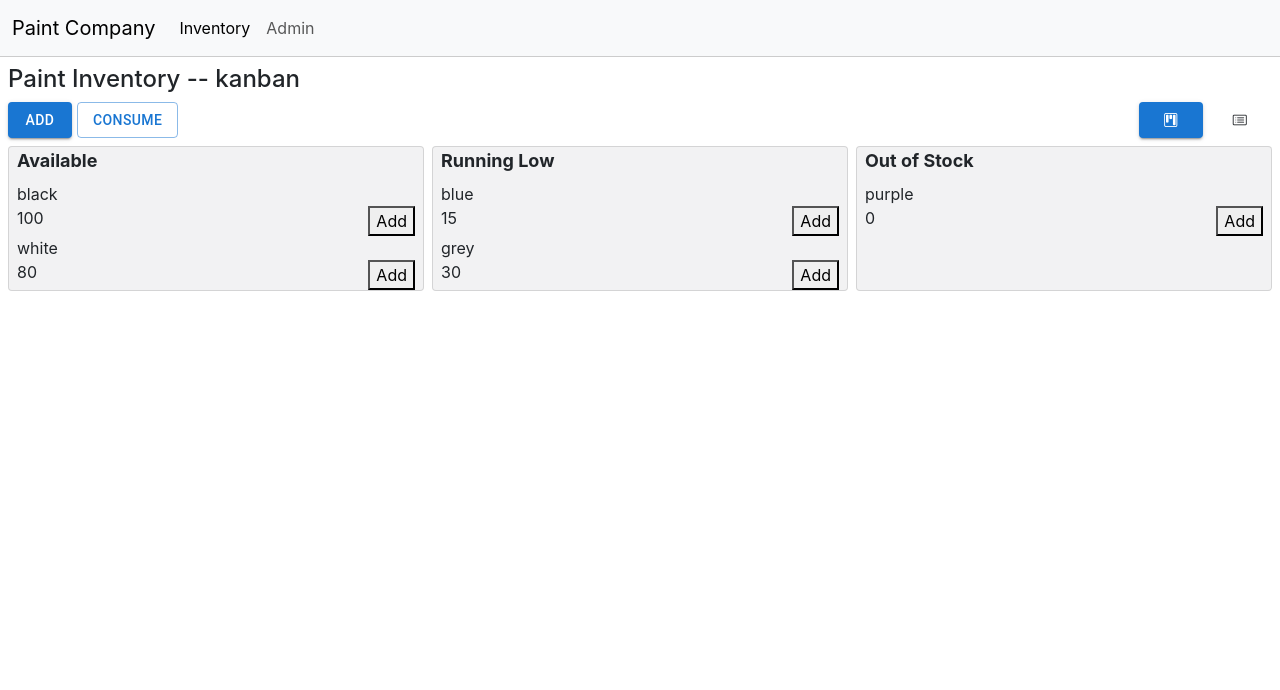
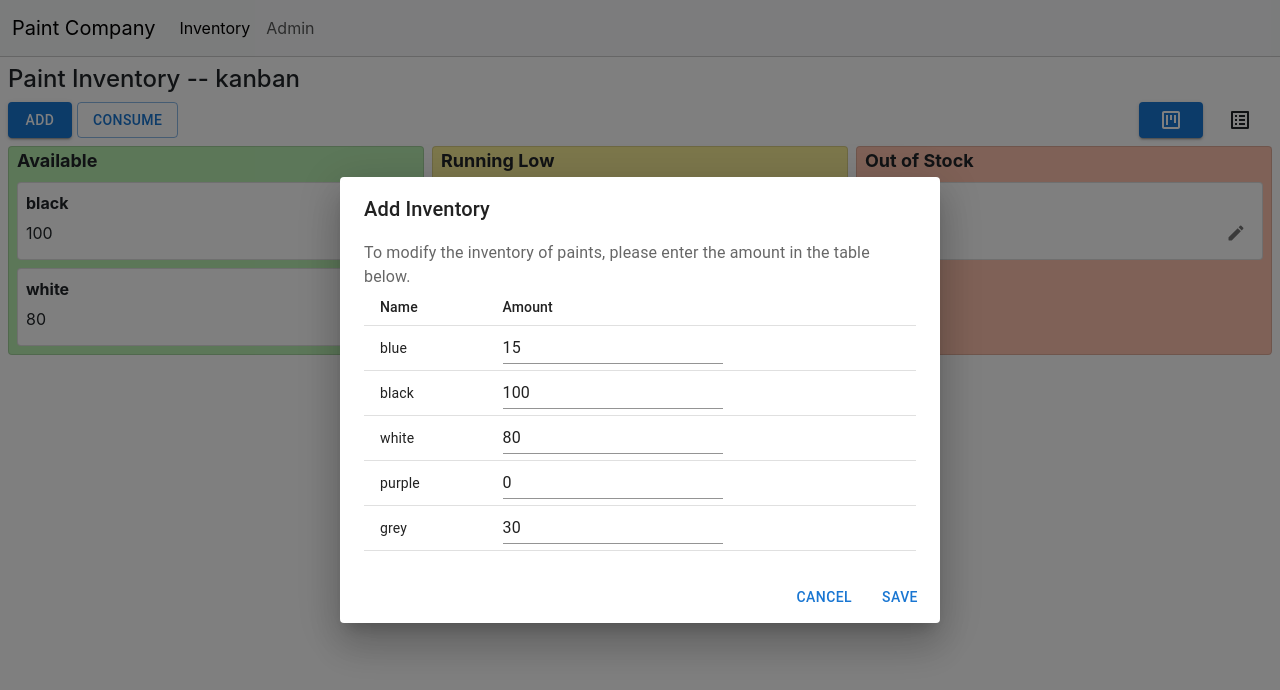
Before and after one commit to owen918/paint-company-ui, a React (Create React App) app: page /inventory in a window 1280 px wide. Both pictures are taken after a click on the button "ADD". Shown: the top 690 px of the page. Built offline with nearby package versions, Linux system fonts and the light colour scheme.

Commit message:
[WIP]apply material-ui

```diff
--- a/src/layouts/InventoryPage/InventoryPage.tsx
+++ b/src/layouts/InventoryPage/InventoryPage.tsx
@@ -1,4 +1,4 @@
-import React, { useEffect, useState } from "react";
+import { FormEvent, useState } from "react";
 import InventoryModel from "../../models/InventoryModel";
 import Actions from "./components/Actions";
 import TableView from "./components/TableView";
@@ -6,9 +6,12 @@ import Header from "./components/Header";
 import KanbanView from "./components/KanbanView";
 import { Box } from "@mui/material";
 import { styled } from "@mui/material/styles";
+import EditDialog from "./components/EditModal";
+import Status from "../../models/InventoryStatusModel";
 
 const defaultData: InventoryModel[] = require("../../data/inventory.json");
 const defaultColumnConfig: string[] = ["Name", "Amount", "Status"];
+const dialogColumnConfig: string[] = ["Name", "Amount"];
 
 interface ViewProp {
   currentView: string;
@@ -30,27 +33,67 @@ const View = ({ currentView, data, columnConfig }: ViewProp) => {
 };
 
 export const InventoryPage = () => {
+  const [inventory, setInventory] = useState(defaultData);
   const [currentView, setCurrentView] = useState("kanban");
+  const [dialogOpen, setDialogOpen] = useState(false);
 
-  const onAddInventory = () => {
-    console.log("Clicked Add Inventory Button");
+  const handleDialogClose = () => setDialogOpen(false);
+  const handleDialogOpen = () => setDialogOpen(true);
+
+  const [mode, setMode] = useState("ADD");
+
+  const addInventory = (e) => {
+    console.log("Add Inventory");
+  };
+  const consumeInventory = (e) => {
+    console.log("Consume Inventory");
   };
 
-  const onConsumeInventory = () => {
-    console.log("Clicked consume inventory button");
+  const handleOnChange = (e) => {
+    setInventory([
+      ...inventory,
+      {
+        id: e.target.id,
+        name: e.target.name,
+        amount: e.target.value,
+        status: Status.available,
+      },
+    ]);
+  };
+
+  // after
+  const dialogSubmit = mode === "ADD" ? addInventory : consumeInventory;
+  const title = mode === "ADD" ? "Add Inventory" : "Consume Inventory";
+
+  const onClickAddInventory = () => {
+    handleDialogOpen();
+    setMode("ADD");
+  };
+  const onClickConsumeInventory = () => {
+    handleDialogOpen();
+    setMode("CONSUME");
   };
 
   return (
     <InventoryPageBox>
-      <Header currentView={currentView}></Header>
+      <EditDialog
+        handleOnClose={handleDialogClose}
+        data={inventory}
+        columnConfig={dialogColumnConfig}
+        open={dialogOpen}
+        title={title}
+        handleDialogSubmit={dialogSubmit}
+        handleOnChange={handleOnChange}
+      />
+      <Header view={currentView}></Header>
       <Actions
-        onAddInventory={onAddInventory}
-        onConsumeInventory={onConsumeInventory}
+        onClickAddInventory={onClickAddInventory}
+        onClickConsumeInventory={onClickConsumeInventory}
         onSwitchView={setCurrentView}
         currentView={currentView}
       />
       <View
-        data={defaultData}
+        data={inventory}
         columnConfig={defaultColumnConfig}
         currentView={currentView}
       ></View>
--- a/src/layouts/InventoryPage/components/Actions.tsx
+++ b/src/layouts/InventoryPage/components/Actions.tsx
@@ -1,18 +1,8 @@
 import Button from "@mui/material/Button";
 import Box from "@mui/material/Box";
 import { styled } from "@mui/material/styles";
-
-interface InventoryButtonProp {
-  onAddInventory: () => void;
-  onConsumeInventory: () => void;
-}
-
-interface ViewButtonProp {
-  currentView: string;
-  onSwitchView: (viewType: string) => void;
-}
-
-interface Prop extends InventoryButtonProp, ViewButtonProp {}
+import ViewKanbanOutlinedIcon from "@mui/icons-material/ViewKanbanOutlined";
+import ListAltOutlinedIcon from "@mui/icons-material/ListAltOutlined";
 
 /**
  * Styled Components
@@ -26,57 +16,41 @@ const ActionButtonBox = styled(ButtonBox)`
   justify-content: space-between;
 `;
 
-/**
- *  COMPONENTS
- */
-const InventoryButtonsBox = ({
-  onAddInventory,
-  onConsumeInventory,
-}: InventoryButtonProp) => {
+const Actions = ({
+  currentView,
+  onClickAddInventory,
+  onClickConsumeInventory,
+  onSwitchView,
+}: {
+  currentView: string;
+  onClickAddInventory: () => void;
+  onClickConsumeInventory: () => void;
+  onSwitchView: (viewType: string) => void;
+}) => {
   return (
+    <ActionButtonBox>
       <ButtonBox>
-      <Button variant="contained" onClick={onAddInventory}>
+        <Button variant="contained" onClick={onClickAddInventory}>
           Add
         </Button>
-      <Button variant="outlined" onClick={onConsumeInventory}>
+        <Button variant="outlined" onClick={onClickConsumeInventory}>
           Consume
         </Button>
       </ButtonBox>
-  );
-};
-
-const ViewButtonsBox = ({ currentView, onSwitchView }: ViewButtonProp) => {
-  return (
       <ButtonBox>
         <Button
           variant={currentView === "kanban" ? "contained" : null}
           onClick={() => onSwitchView("kanban")}
         >
-        <i className="bi bi-kanban"></i>
+          <ViewKanbanOutlinedIcon />
         </Button>
         <Button
           variant={currentView === "table" ? "contained" : null}
           onClick={() => onSwitchView("table")}
         >
-        <i className="bi bi-card-list"></i>
+          <ListAltOutlinedIcon />
         </Button>
       </ButtonBox>
-  );
-};
-
-const Actions = ({
-  currentView,
-  onAddInventory,
-  onConsumeInventory,
-  onSwitchView,
-}: Prop) => {
-  return (
-    <ActionButtonBox>
-      <InventoryButtonsBox
-        onAddInventory={onAddInventory}
-        onConsumeInventory={onConsumeInventory}
-      />
-      <ViewButtonsBox currentView={currentView} onSwitchView={onSwitchView} />
     </ActionButtonBox>
   );
 };
--- /dev/null
+++ b/src/layouts/InventoryPage/components/EditModal.tsx
@@ -0,0 +1,115 @@
+import {
+  Button,
+  Dialog,
+  DialogActions,
+  DialogContent,
+  DialogContentText,
+  DialogTitle,
+  Table,
+  TableBody,
+  TableCell,
+  TableContainer,
+  TableHead,
+  TableRow,
+  TextField,
+} from "@mui/material";
+
+const EditDialogTableRow = ({ name, amount, handleOnChange }) => {
+  return (
+    <TableRow>
+      <TableCell>{name}</TableCell>
+      <TableCell>
+        <TextField
+          name={name}
+          type="number"
+          variant="standard"
+          value={amount}
+          onChange={handleOnChange}
+        />
+      </TableCell>
+    </TableRow>
+  );
+};
+
+const EditDialogTableBody = ({ data, handleOnChange }) => {
+  return (
+    <TableBody>
+      {data.map((paint) => (
+        <EditDialogTableRow
+          key={paint.id}
+          name={paint.name}
+          amount={paint.amount}
+          handleOnChange={handleOnChange}
+        />
+      ))}
+    </TableBody>
+  );
+};
+
+const EditDialogTableHeader = ({ columnConfig }) => {
+  return (
+    <TableHead>
+      <TableRow>
+        {columnConfig.map((column) => (
+          <TableCell key={column}>{column}</TableCell>
+        ))}
+      </TableRow>
+    </TableHead>
+  );
+};
+
+const EditDialogTable = ({ columnConfig, data, handleOnChange }) => {
+  return (
+    <TableContainer>
+      <Table size="small" aria-label="edit-table">
+        <EditDialogTableHeader columnConfig={columnConfig} />
+        <EditDialogTableBody data={data} handleOnChange={handleOnChange} />
+      </Table>
+    </TableContainer>
+  );
+};
+
+const EditDialogContext = ({ data, columnConfig, handleOnChange }) => {
+  return (
+    <DialogContent>
+      <DialogContentText>
+        To modify the inventory of paints, please enter the amount in the table
+        below.
+      </DialogContentText>
+      <EditDialogTable
+        columnConfig={columnConfig}
+        data={data}
+        handleOnChange={handleOnChange}
+      />
+    </DialogContent>
+  );
+};
+
+const EditDialog = ({
+  open,
+  handleOnClose,
+  title,
+  data,
+  columnConfig,
+  handleDialogSubmit,
+  handleOnChange,
+}) => {
+  return (
+    <Dialog open={open} onClose={handleOnClose}>
+      <form onSubmit={handleDialogSubmit}>
+        <DialogTitle>{title}</DialogTitle>
+        <EditDialogContext
+          data={data}
+          columnConfig={columnConfig}
+          handleOnChange={handleOnChange}
+        />
+        <DialogActions>
+          <Button onClick={handleOnClose}>Cancel</Button>
+          <Button type="submit">Save</Button>
+        </DialogActions>
+      </form>
+    </Dialog>
+  );
+};
+
+export default EditDialog;
--- a/src/layouts/InventoryPage/components/Header.tsx
+++ b/src/layouts/InventoryPage/components/Header.tsx
@@ -1,9 +1,5 @@
-interface Prop {
-  currentView: string;
-}
-
-const Header = ({ currentView }: Prop) => {
-  return <h4>Paint Inventory -- {currentView}</h4>;
+const Header = ({ view }: { view: string }) => {
+  return <h4>Paint Inventory -- {view}</h4>;
 };
 
 export default Header;
--- a/src/layouts/InventoryPage/components/KanbanView.tsx
+++ b/src/layouts/InventoryPage/components/KanbanView.tsx
@@ -1,6 +1,7 @@
-import { Box } from "@mui/material";
+import { Box, IconButton } from "@mui/material";
 import InventoryModel from "../../../models/InventoryModel";
 import { styled } from "@mui/material/styles";
+import EditRoundedIcon from "@mui/icons-material/EditRounded";
 
 const StyledKanban = styled(Box)`
   gap: 8px;
@@ -8,11 +9,11 @@ const StyledKanban = styled(Box)`
   display: flex;
 `;
 
-const StyledBoard = styled(Box)`
+const StyledBoard = styled(Box)<{ $color?: string }>`
   border: 1px solid rgba(0, 0, 0, 0.125);
   border-radius: 0.25rem;
   flex: 1;
-  background-color: #f2f2f3;
+  background-color: ${(props) => props.$color || "#f2f2f3"};
   display: flex;
   flex-direction: column;
   gap: 8px;
@@ -28,21 +29,46 @@ const StyledBoardCard = styled(Box)`
   display: flex;
   flex-direction: column;
   padding-inline: 8px;
+  row-gap: 8px;
+  padding-bottom: 8px;
 `;
 
 const StyledCard = styled(Box)`
+  background-color: white;
   display: flex;
   flex-direction: column;
+  border: 1px solid rgba(0, 0, 0, 0.125);
+  border-radius: 0.25rem;
+  padding: 8px;
 `;
+
+const StyledCardTitle = styled("div")`
+  font-size: medium;
+  font-weight: bold;
+`;
+
+const StyledCardDetail = styled("div")`
+  display: flex;
+  justify-content: space-between;
+  align-items: center;
+`;
+
+const EditButton = () => {
+  return (
+    <IconButton>
+      <EditRoundedIcon fontSize="small" />
+    </IconButton>
+  );
+};
 
 const Card = ({ title, amount }: { title: string; amount: number }) => {
   return (
     <StyledCard>
-      <div>{title}</div>
-      <div className="d-flex justify-content-between">
+      <StyledCardTitle>{title}</StyledCardTitle>
+      <StyledCardDetail>
         <div>{amount}</div>
-        <button type="button">Add</button>
-      </div>
+        <EditButton />
+      </StyledCardDetail>
     </StyledCard>
   );
 };
@@ -61,17 +87,15 @@ const BoardCard = ({ data }: { data: InventoryModel[] }) => {
 const Board = ({
   title,
   data,
-  bgColor,
+  color,
 }: {
   title: string;
   data: InventoryModel[];
-  bgColor?: any;
+  color: string;
 }) => {
   return (
-    <StyledBoard>
-      <BoardTitle item $color={bgColor}>
-        {title}
-      </BoardTitle>
+    <StyledBoard $color={color}>
+      <BoardTitle>{title}</BoardTitle>
       <BoardCard data={data} />
     </StyledBoard>
   );
@@ -82,15 +106,35 @@ const KanbanView = ({ data }: { data: InventoryModel[] }) => {
     return data.filter((paint) => paint.status === status);
   };
 
+  const getCardColor = (status: string) => {
+    if (status === "available") {
+      return "#B9EFB2";
+    }
+    if (status === "running_low") {
+      return "#F9EE97";
+    }
+    if (status === "out_of_stock") {
+      return "#FFC3AE";
+    }
+  };
+
   return (
     <StyledKanban>
       <Board
         title={"Available"}
         data={getData(data, "available")}
-        bgColor={"#B9EFB2"}
+        color={getCardColor("available")}
       />
-      <Board title={"Running Low"} data={getData(data, "running_low")} />
-      <Board title={"Out of Stock"} data={getData(data, "out_of_stock")} />
+      <Board
+        title={"Running Low"}
+        data={getData(data, "running_low")}
+        color={getCardColor("running_low")}
+      />
+      <Board
+        title={"Out of Stock"}
+        data={getData(data, "out_of_stock")}
+        color={getCardColor("out_of_stock")}
+      />
     </StyledKanban>
   );
 };
```
Also changed, not shown: src/layouts/InventoryPage/components/TableView.tsx (+7 -6 lines), src/utils/Modal.tsx (deleted, +0 -37 lines). Lines whose indentation alone changed are shown as unchanged.
